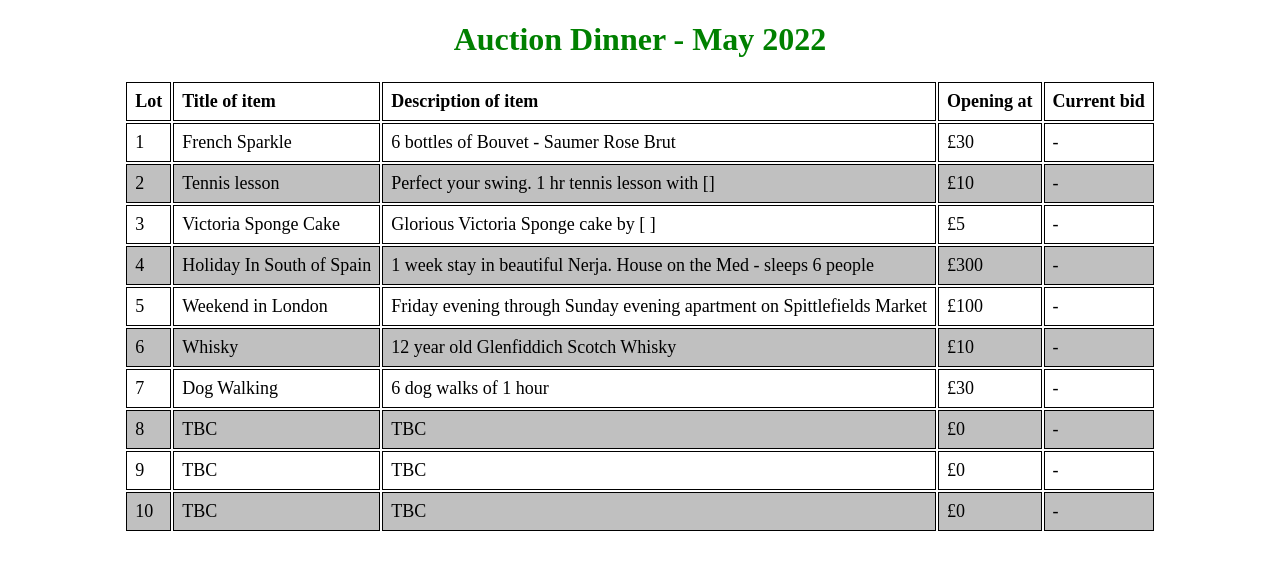
After one commit to martinjjb-svg/kilimanjaro, a Flask app: page /auction in a window 1280 px wide. The commit adds this page. Shown: the top 570 px of the page. Run offline with Flask 2, Linux system fonts and the light colour scheme.

Commit message:
Add button and programme for Auction Dinner

```diff
--- a/app.py
+++ b/app.py
@@ -29,6 +29,11 @@ def calendar():
     return render_template("calendar.html")
 
 
+@app.route("/auction")
+def auction():
+    return render_template("auction.html")
+
+
 @app.route("/fund_raising")
 def fund_raising():
     return render_template("fund_raising.html")
--- /dev/null
+++ b/templates/auction.html
@@ -0,0 +1,109 @@
+<!DOCTYPE html>
+<html lang="en">
+<head>
+    <style>
+        h1
+        {color: green;
+        text-align: center;
+        }
+        table{
+        margin-left: auto;
+        margin-right: auto;
+        font-size:18px;
+            }
+            td, th
+            {
+    border: 1px solid #000000;
+    text-align: left;
+    padding: 8px;
+}
+tr:nth-child(even) {
+    background-color: #c0c0c0;}
+    </style>
+</head>
+<h1> Auction Dinner - May 2022</h1>
+<table>
+    <thead>
+    <tr>
+        <th>Lot</th>
+        <th>Title of item</th>
+        <th>Description of item</th>
+        <th>Opening at</th>
+        <th>Current bid</th>
+    </tr>
+    </thead>
+
+    <tbody>
+    <tr>
+        <td>1</td>
+        <td>French Sparkle</td>
+        <td>6 bottles of Bouvet - Saumer Rose Brut</td>
+        <td>£30</td>
+        <td>-</td>
+    </tr>
+    <tr>
+        <td>2</td>
+        <td>Tennis lesson</td>
+        <td>Perfect your swing. 1 hr tennis lesson with [] </td>
+        <td>£10</td>
+        <td>-</td>
+    </tr>
+    <tr>
+        <td>3</td>
+        <td>Victoria Sponge Cake</td>
+        <td>Glorious Victoria Sponge cake by [   ]</td>
+        <td>£5</td>
+        <td>-</td>
+    </tr>
+    <tr>
+        <td>4</td>
+        <td>Holiday In South of Spain</td>
+        <td>1 week stay in beautiful Nerja. House on the Med - sleeps 6 people </td>
+        <td>£300</td>
+        <td>-</td>
+    </tr>
+    <tr>
+        <td>5</td>
+        <td>Weekend in London</td>
+        <td>Friday evening through Sunday evening apartment on Spittlefields Market</td>
+        <td>£100</td>
+        <td>-</td>
+    </tr>
+    <tr>
+        <td>6</td>
+        <td>Whisky</td>
+        <td>12 year old Glenfiddich Scotch Whisky </td>
+        <td>£10</td>
+        <td>-</td>
+    </tr>
+    <tr>
+        <td>7</td>
+        <td>Dog Walking</td>
+        <td>6 dog walks of 1 hour </td>
+        <td>£30</td>
+        <td>-</td>
+    </tr>
+    <tr>
+        <td>8</td>
+        <td>TBC</td>
+        <td>TBC </td>
+        <td>£0</td>
+        <td>-</td>
+    </tr>
+    <tr>
+        <td>9</td>
+        <td>TBC</td>
+        <td>TBC</td>
+        <td>£0</td>
+        <td>-</td>
+    </tr>
+    <tr>
+        <td>10</td>
+        <td>TBC</td>
+        <td>TBC</td>
+        <td>£0</td>
+        <td>-</td>
+    </tr>
+    </tbody>
+</table>
+</html>
--- a/templates/events.html
+++ b/templates/events.html
@@ -28,5 +28,8 @@
     Events in 2022
 </button>
 
+<button type="button" onclick="window.location.href='{{url_for('auction')}}';">
+    Auction Dinner - May
+</button>
 
 {% endblock %}
```
Also changed, not shown: templates/calendar.html (+8 -8 lines).
